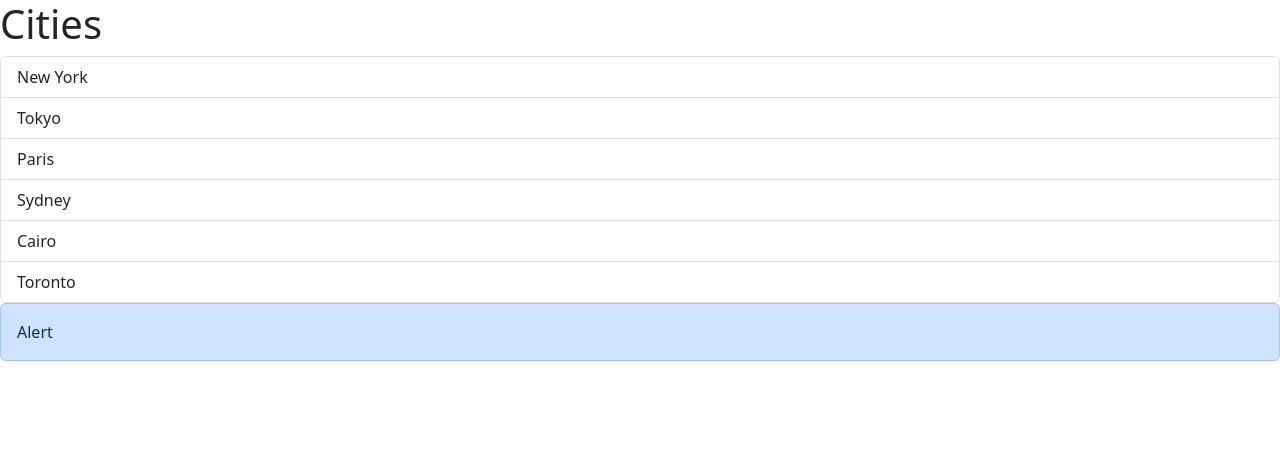
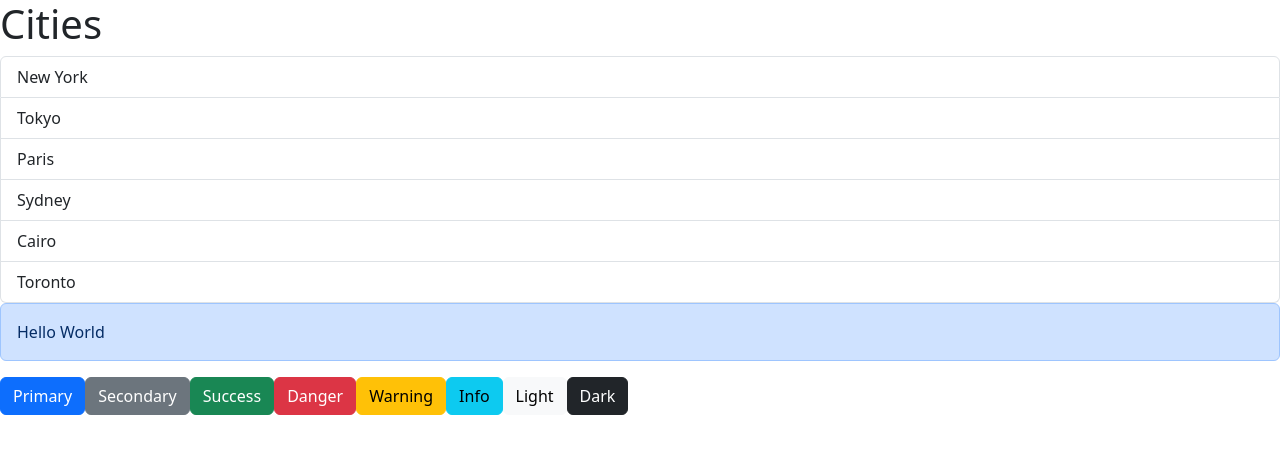
Before and after one commit to Shyarkhalil/Game-React-App, a React (Vite) app: page / in a window 1280 px wide. Shown: the top 454 px of the page. Built offline with nearby package versions, Linux system fonts and the light colour scheme.

Commit message:
Building button component and adding interfaces

```diff
--- a/src/App.tsx
+++ b/src/App.tsx
@@ -1,17 +1,32 @@
 import './App.css';
 import Alert from './components/Alert';
-import './components/ListGroup';
+import ButtonList from './components/ButtonList';
 import ListGroup from './components/ListGroup';
 function App() {
   const items = ['New York', 'Tokyo', 'Paris', 'Sydney', 'Cairo', 'Toronto'];
   const cities = 'Cities';
+  const buttons = [
+    { className: 'btn btn-primary', name: 'Primary' },
+    { className: 'btn btn-secondary', name: 'Secondary' },
+    { className: 'btn btn-success', name: 'Success' },
+    { className: 'btn btn-danger', name: 'Danger' },
+    { className: 'btn btn-warning', name: 'Warning' },
+    { className: 'btn btn-info', name: 'Info' },
+    { className: 'btn btn-light', name: 'Light' },
+    { className: 'btn btn-dark', name: 'Dark' },
+  ];
+
+  const handleButtonClick = (buttonName: string) => {
+    console.log(`${buttonName} button clicked`);
+  };
   return (
-    <div>
+    <>
       <ListGroup items={items} heading={cities} />
       <Alert>
-        <span>Alert</span>
+        Hello <span>World</span>
       </Alert>
-    </div>
+      <ButtonList buttons={buttons} onClick={handleButtonClick} />
+    </>
   );
 }
 
--- /dev/null
+++ b/src/components/ButtonList.tsx
@@ -0,0 +1,34 @@
+import { nanoid } from 'nanoid';
+// This defines the shape of a single Button object, meaning any object that adheres to this interface must have a className and a name, both of which are strings.
+interface Button {
+  className: string;
+  name: string;
+}
+/*ButtonListProps: this interface is for the props that the ButtonList component will receive. It expects two props:
+buttons: The Button[] part means that buttons is an array where each element must match the shape defined by the Button interface.
+Button represents a single button object.
+Button[] represents an array of button objects.
+onClick: A function that gets triggered when a button is clicked. It accepts the button’s name as an argument.*/
+
+interface ButtonListProps {
+  buttons: Button[];
+  onClick: (name: string) => void; // Function to handle the click, it could pass the button's name
+}
+
+const ButtonList: React.FC<ButtonListProps> = ({ buttons, onClick }) => {
+  return (
+    <>
+      {buttons.map(({ className, name }) => (
+        <button
+          key={nanoid()}
+          className={className}
+          onClick={() => onClick(name)}
+        >
+          {name}
+        </button>
+      ))}
+    </>
+  );
+};
+
+export default ButtonList;
```
